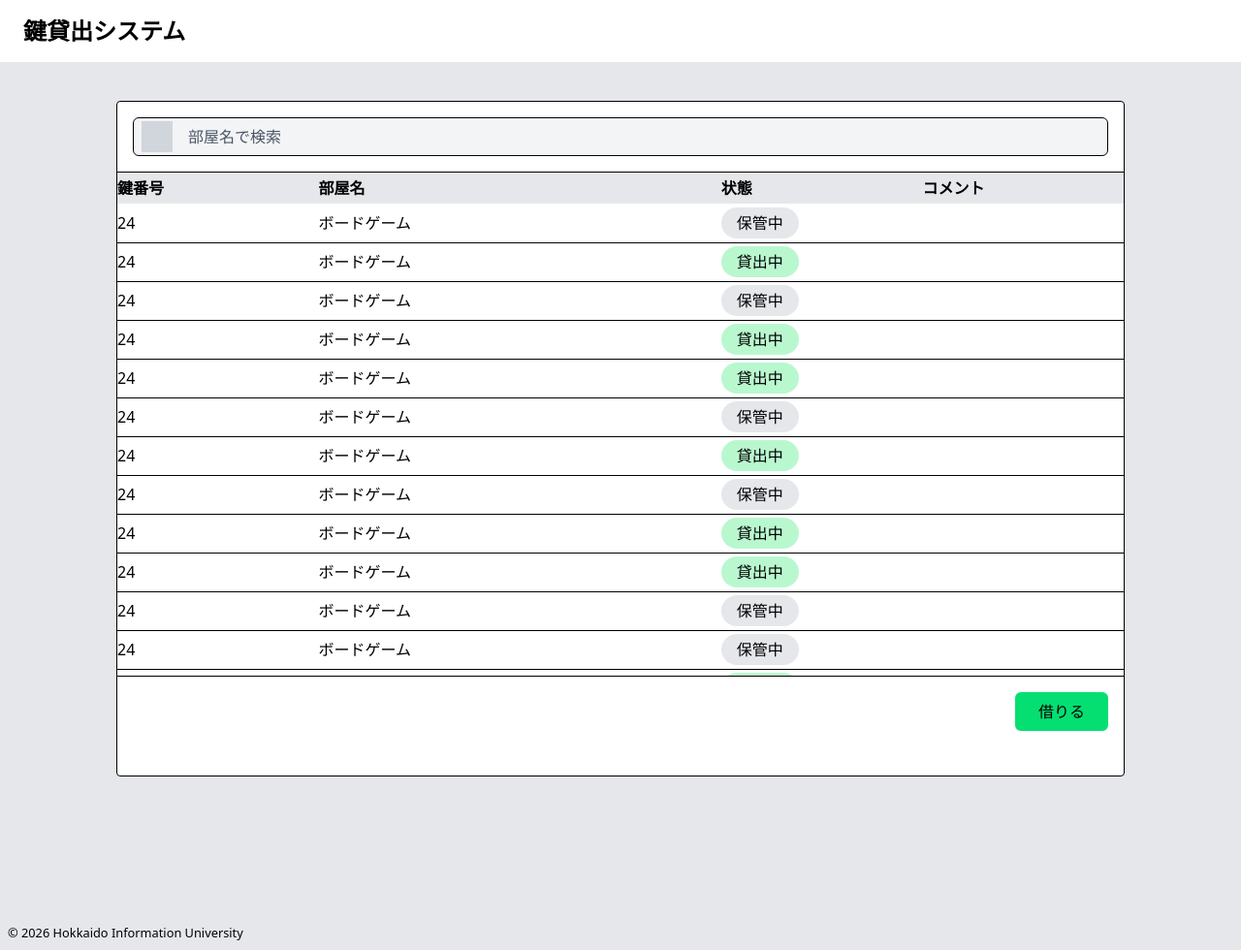
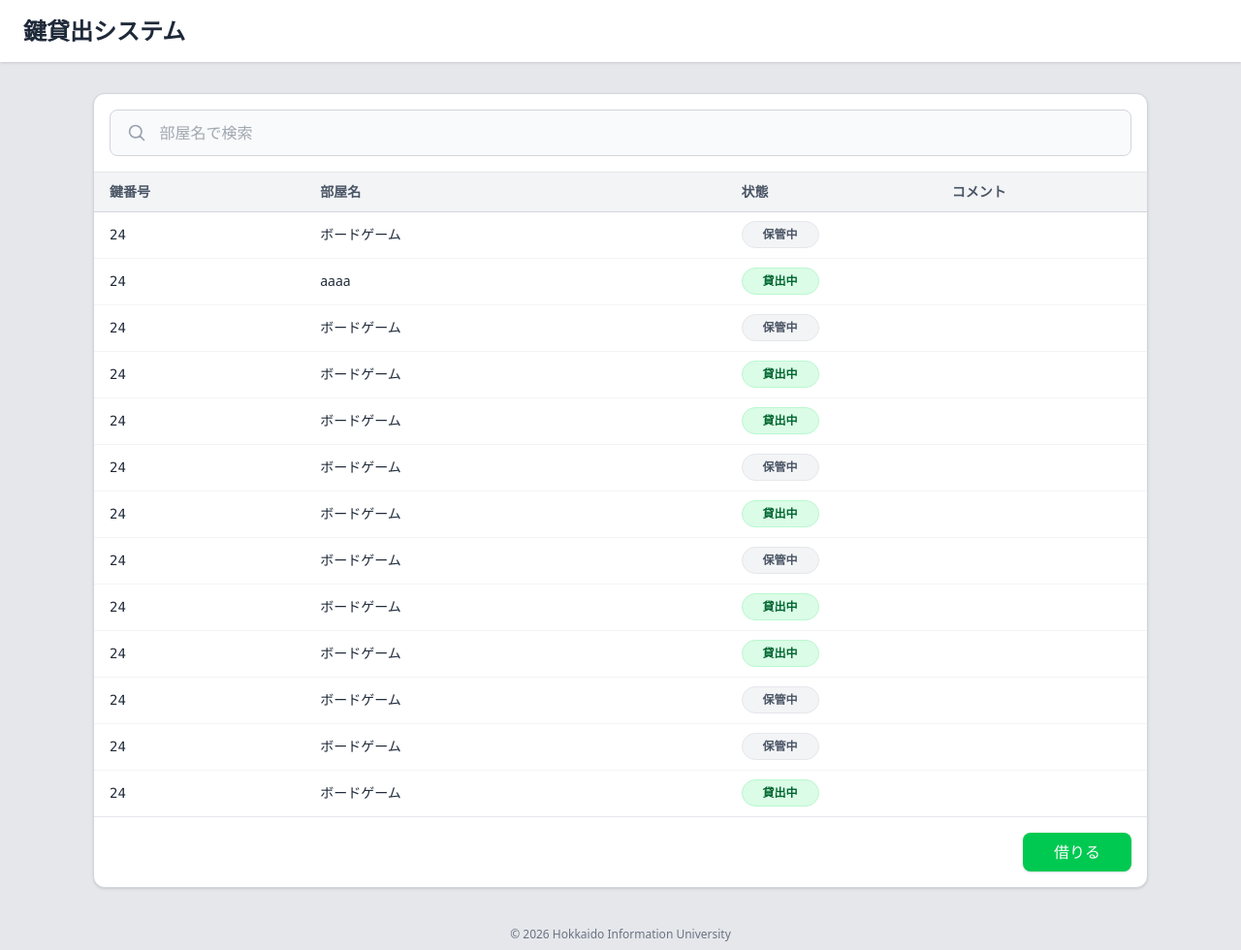
Before and after one commit to kuroiko0429/Kagi-Kashi, a Flask app: page / in a window 1280 px wide. Shown: the whole page at 97% size. Run offline with Flask 3, Linux system fonts and the light colour scheme.

Commit message:
add index

```diff
--- a/flaskr/__init__.py
+++ b/flaskr/__init__.py
@@ -27,7 +27,7 @@ def create_app(test_config=None):
     def hello():
         keys = [
             {'id':24, 'name':"ボードゲーム", 'state':0, 'comment':""},
-            {'id':24, 'name':"ボードゲーム", 'state':1, 'comment':""},
+            {'id':24, 'name':"aaaa", 'state':1, 'comment':""},
             {'id':24, 'name':"ボードゲーム", 'state':0, 'comment':""},
             {'id':24, 'name':"ボードゲーム", 'state':1, 'comment':""},
             {'id':24, 'name':"ボードゲーム", 'state':1, 'comment':""},
--- a/flaskr/templates/index.html
+++ b/flaskr/templates/index.html
@@ -1,57 +1,97 @@
 <!DOCTYPE html>
-<html lang="en">
+<html lang="ja">
 <head>
   <meta charset="UTF-8">
   <meta name="viewport" content="width=device-width, initial-scale=1.0">
   <script src="https://cdn.jsdelivr.net/npm/@tailwindcss/browser@4"></script>
-  <title>Document</title>
+  <title>鍵貸出システム</title>
 </head>
-<body class="w-screen h-screen">
-  <header class="flex fixed top-0 w-full bg-white items-center h-16">
-    <h1 class="ml-6 font-bold text-2xl">鍵貸出システム</h1>
+<body class="flex flex-col w-screen h-screen bg-gray-200 text-gray-800">
+
+  <header class="flex sticky top-0 z-50 items-center w-full h-16 bg-white shadow-sm shrink-0">
+    <h1 class="ml-6 text-2xl font-bold">鍵貸出システム</h1>
   </header>
 
-  <main class="w-full h-full px-30 py-10 pt-26 bg-gray-200">
-    <div class="w-full h-5/6 border rounded bg-white">
-      <div class="flex justify-center w-full my-4 px-4">
-        <div class="flex items-center w-full h-10 border rounded-md bg-gray-100">
-          <div class="w-8 h-8 ml-2 bg-gray-300"></div>
-          <p class="ml-4 text-gray-600">部屋名で検索</p>
+  <main class="flex-1 w-full max-w-7xl mx-auto px-6 py-8 md:px-12 lg:px-24 overflow-hidden">
+    <div class="flex flex-col w-full h-full bg-white border border-gray-300 rounded-xl shadow-sm overflow-hidden">
+
+      <div class="w-full p-4 shrink-0">
+        <div class="flex items-center w-full h-12 border border-gray-300 rounded-lg bg-gray-50 focus-within:ring-2 focus-within:ring-green-500 focus-within:border-transparent transition">
+          <div class="flex justify-center items-center w-8 h-8 ml-3 text-gray-400">
+            <svg xmlns="http://www.w3.org/2000/svg" fill="none" viewBox="0 0 24 24" stroke-width="2" stroke="currentColor" class="w-5 h-5">
+              <path stroke-linecap="round" stroke-linejoin="round" d="m21 21-5.197-5.197m0 0A7.5 7.5 0 1 0 5.196 5.196a7.5 7.5 0 0 0 10.604 10.604Z" />
+            </svg>
+          </div>
+          <input type="text" id="search-input" placeholder="部屋名で検索" class="w-full h-full ml-2 text-gray-600 bg-transparent outline-none pr-4" />
         </div>
       </div>
 
-      <div class="h-3/4 border-t border-b overflow-y-scroll ">
-        <table class="w-full">
-          <tr class="sticky top-0 h-8 bg-gray-200">
-            <th class="text-left w-1/5">鍵番号</th>
-            <th class="text-left w-2/5">部屋名</th>
-            <th class="text-left w-1/5">状態</th>
-            <th class="text-left w-1/5">コメント</th>
-          </tr>
-          {% for key in keys%}
-            <tr class="h-10 border-b">
-              <td class="">{{ key.id }}</td>
-              <td class="">{{ key.name }}</td>
-              {% if key.state == 1%}
-                <td class="">
-                  <div class="flex justify-center items-center w-20 h-8 rounded-2xl bg-green-200">貸出中</div>
+      <div class="flex-1 w-full overflow-y-auto border-t border-b border-gray-200 relative">
+        <table class="w-full text-left border-collapse">
+          <thead>
+            <tr class="sticky top-0 z-10 h-10 bg-gray-100 border-b border-gray-300 text-gray-600 font-semibold text-sm">
+              <th class="w-1/5 px-4">鍵番号</th>
+              <th class="w-2/5 px-4">部屋名</th>
+              <th class="w-1/5 px-4">状態</th>
+              <th class="w-1/5 px-4">コメント</th>
+            </tr>
+          </thead>
+          <tbody class="divide-y divide-gray-100">
+            {% for key in keys %}
+              <tr class="key-row h-12 hover:bg-gray-50 transition-colors text-sm" data-room-name="{{ key.name }}">
+                <td class="px-4 font-mono">{{ key.id }}</td>
+                <td class="px-4 font-medium">{{ key.name }}</td>
+                <td class="px-4">
+                  {% if key.state == 1 %}
+                    <span class="inline-flex justify-center items-center w-20 h-7 rounded-full text-xs font-semibold bg-green-100 text-green-800 border border-green-200">
+                      貸出中
+                    </span>
+                  {% else %}
+                    <span class="inline-flex justify-center items-center w-20 h-7 rounded-full text-xs font-semibold bg-gray-100 text-gray-600 border border-gray-200">
+                      保管中
+                    </span>
+                  {% endif %}
                 </td>
-              {% else %}
-                <td class="">
-                  <div class="flex justify-center items-center w-20 h-8 rounded-2xl bg-gray-200">保管中</div>
-                </td>
-              {% endif %}
-              <td class="">{{ key.comment }}</td>
-            </tr>
-          {% endfor %}
+                <td class="px-4 text-gray-500">{{ key.comment }}</td>
+              </tr>
+            {% endfor %}
+          </tbody>
         </table>
       </div>
 
-      <div class="flex justify-end w-full my-4">
-        <div class="flex justify-center items-center w-24 h-10 mr-4 rounded-md bg-green-400">借りる</div>
+      <div class="flex justify-end items-center w-full p-4 shrink-0">
+        <button class="flex justify-center items-center w-28 h-10 rounded-lg bg-green-500 hover:bg-green-600 text-white font-medium shadow-sm transition-colors cursor-pointer">
+          借りる
+        </button>
       </div>
+
     </div>
   </main>
-  <small class="absolute bottom-2 left-2">&copy; 2026 Hokkaido Information University</small>
+
+  <footer class="w-full text-center py-2 text-xs text-gray-500 shrink-0 bg-gray-200">
+    &copy; 2026 Hokkaido Information University
+  </footer>
+
+  <script>
+    document.getElementById('search-input').addEventListener('input', function(e) {
+      // 入力された文字列を小文字に統一（英字の部屋名対策）
+      const keyword = e.target.value.toLowerCase();
+      // テーブルの全データ行を取得
+      const rows = document.querySelectorAll('.key-row');
+
+      rows.forEach(row => {
+        // 各行のデータ属性から部屋名を取得
+        const roomName = row.getAttribute('data-room-name').toLowerCase();
+
+        // キーワードが含まれているか判定
+        if (roomName.includes(keyword)) {
+          row.classList.remove('hidden'); // 一致したら表示
+        } else {
+          row.classList.add('hidden');    // 一致しなければ非表示
+        }
+      });
+    });
+  </script>
+
 </body>
 </html>
```
